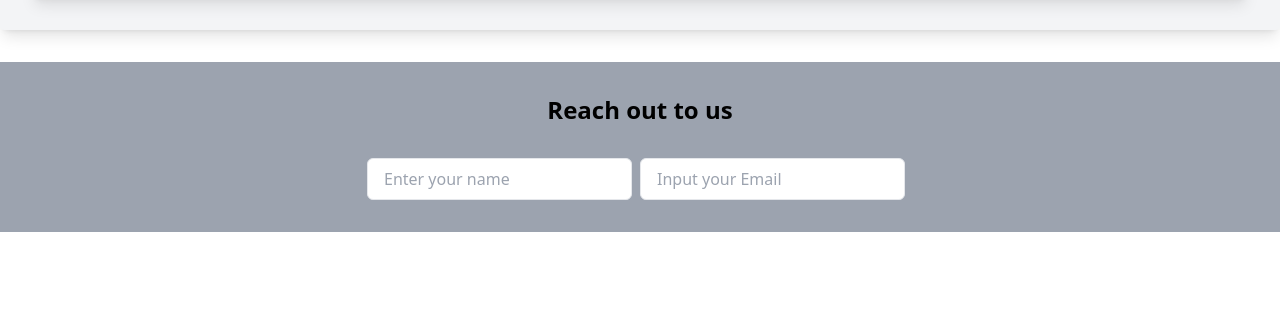
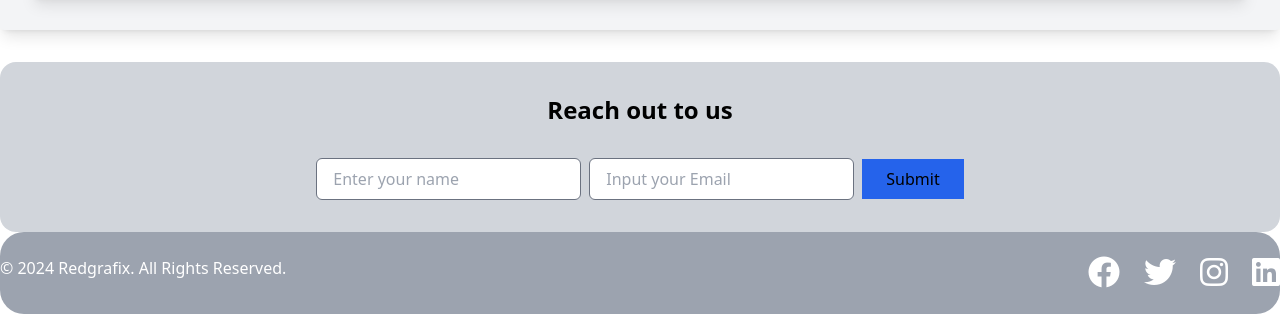
Before and after one commit to jameskiprop/RedGrafix, a website: page Public/index.html in a window 1280 px wide. Shown: the part 1294-1608 px from the top of the page. Before the commit the page ends 1526 px from the top, so only its background shows below. Drawn offline with Linux system fonts and the light colour scheme; files that its build step writes are made by us from their sources.

Commit message:
added a footer and social media icons

```diff
--- a/Public/index.html
+++ b/Public/index.html
@@ -4,6 +4,10 @@
     <meta charset="UTF-8" />
     <meta name="viewport" content="width=device-width, initial-scale=1.0" />
     <link rel="stylesheet" href="style.css" />
+    <link
+      rel="stylesheet"
+      href="https://cdnjs.cloudflare.com/ajax/libs/font-awesome/6.0.0-beta3/css/all.min.css"
+    />
     <title>Redgrafix.com</title>
   </head>
   <body class="m-0 p-0 font-sans">
@@ -38,7 +42,7 @@
           </p>
           <a
             href="#"
-            class="bg-red-500 text-white font-semibold py-3 px-8 rounded-full shadow-lg transition-duration-300 hover:bg-gray-300 mb-20"
+            class="bg-red-500 text-black font-semibold py-3 px-8 rounded-full shadow-lg transition-duration-300 hover:bg-gray-300 mb-20"
             >Get Started</a
           >
         </div>
@@ -104,7 +108,7 @@
       </div>
     </section>
     <!-- Contacts and Socials Sections -->
-    <section id="Reach us" class="bg-gray-400 py-8 mx-auto">
+    <section id="Reach us" class="bg-gray-300 py-8 mx-auto rounded-2xl">
       <h2 class="text-2xl text-center font-bold mb-8">Reach out to us</h2>
       <form
         action
@@ -120,18 +124,51 @@
           placeholder="Input your Email"
           class="py-2 px-4 mb-2 sm:mb-0 sm:mr-2 rounded-md border border-gray-500 focus:outline-none focus:border-orange-500"
         />
-        <!-- <button
+        <button
           type="submit"
           class="py-2 px-6 bg-blue-600 text-black rounded:md focus:outline-none focus:bg-blue-700"
         >
           Submit
-        </button> -->
+        </button>
       </form>
     </section>
-    <!-- Socials -->
-    <section id="socials " class="container">
-      <div class="container bg-gray-700 py-10 mx-auto"></div>
-    </section>
+    <footer class="text-white bg-gray-400 rounded-3xl py-6 mt-0">
+      <div class="container mx-auto flex justify-between">
+        <p class="text-center">© 2024 Redgrafix. All Rights Reserved.</p>
+        <div class="flex space-x-4">
+          <!-- Social Media Icons Here -->
+          <div class="container mx-auto text-center">
+            <div class="flex justify-center space-x-6">
+              <a
+                href="https://www.facebook.com/share/XP6PkA4np7tLw57E/?mibextid=qi2Omg"
+                class="text-white hover:text-blue-400"
+              >
+                <i class="fab fa-facebook fa-2x"></i>
+              </a>
+              <a
+                href="https://x.com/redgrafix_"
+                class="text-white hover:text-blue-400"
+              >
+                <i class="fab fa-twitter fa-2x"></i>
+              </a>
+              <a
+                href="https://www.instagram.com/redgrafix_?igsh=ZTZibTk3YjhvZWlx//instagram.com"
+                class="text-white hover:text-pink-500"
+                Instagram
+              >
+                <i class="fab fa-instagram fa-2x"></i>
+              </a>
+              <a
+                href="https://www.linkedin.com/in/redgrafix-undefined-1b9a7a296?lipi=urn%3Ali%3Apage%3Ad_flagship3_profile_view_base_contact_details%3BYmlf908ERluRkUSav1Q%2F%2Bg%3D%3D"
+                class="text-white hover:text-blue-700"
+              >
+                <i class="fab fa-linkedin fa-2x"></i>
+              </a>
+            </div>
+          </div>
+        </div>
+      </div>
+    </footer>
     <script src="script.js"></script>
   </body>
 </html>
```
Also changed, not shown: Public/style.css, README.md (added).
